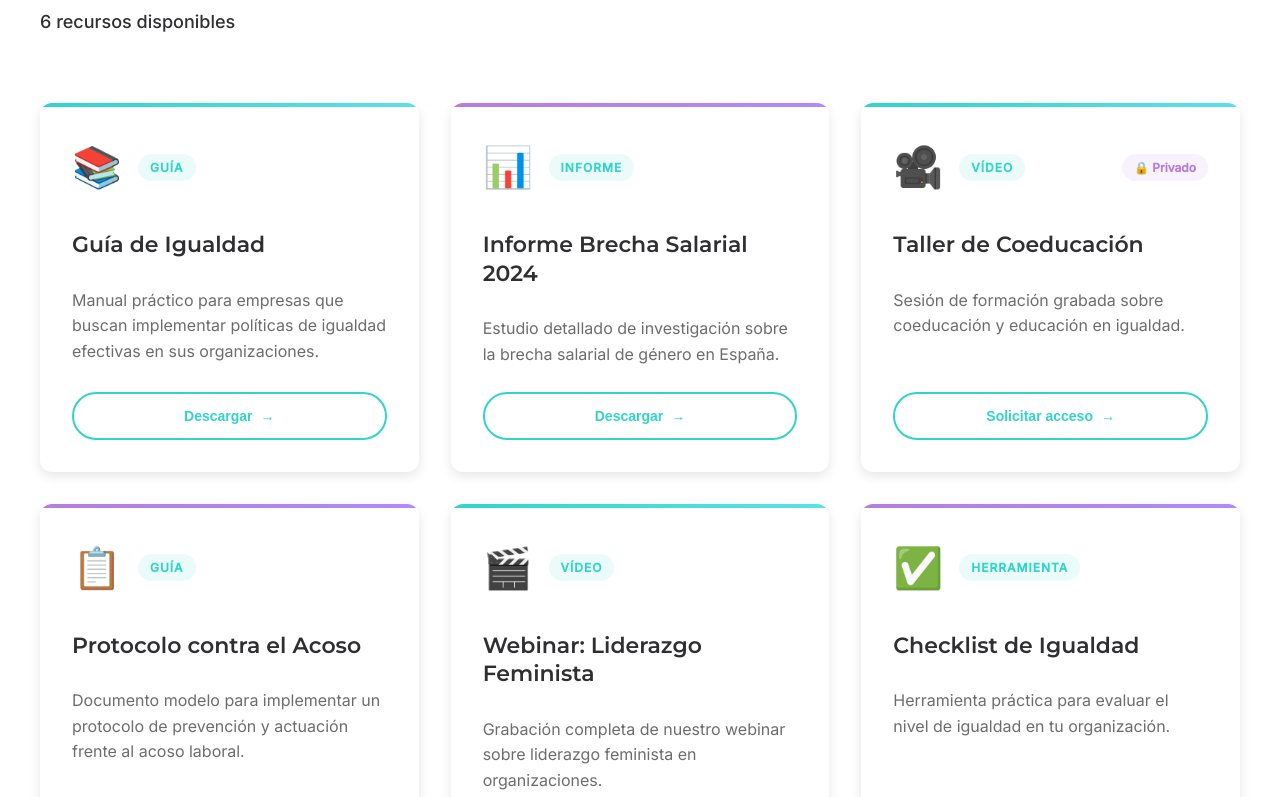
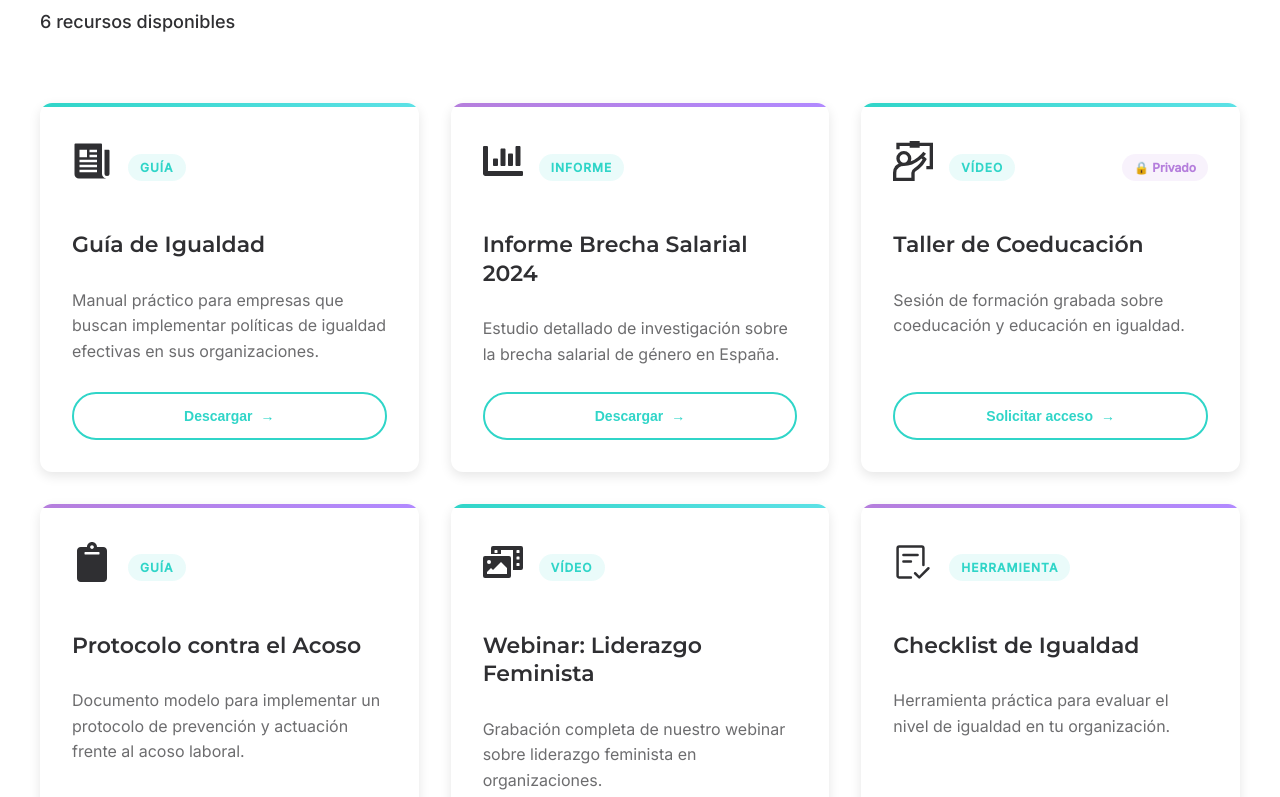
Before and after one commit to Reverso-Social/reverso-social-fe, a React (Vite) app: page /recursos in a window 1280 px wide. Shown: the part 596-1393 px from the top of the page. Built offline with nearby package versions, Linux system fonts and the light colour scheme.

Commit message:
icons in "Recursos" Updated

```diff
--- a/src/pages/ResourcesPage/ResourcesPage.jsx
+++ b/src/pages/ResourcesPage/ResourcesPage.jsx
@@ -1,5 +1,17 @@
 import { Link } from "react-router-dom";
 import "./ResourcesPage.scss";
+import { IoNewspaperSharp } from "react-icons/io5";
+import { FaChartBar } from "react-icons/fa";
+import { GrWorkshop } from "react-icons/gr";
+import { FaClipboard } from "react-icons/fa";
+import { FaPhotoVideo } from "react-icons/fa";
+import { GoChecklist } from "react-icons/go";
+
+
+
+
+
+
 
 export default function ResourcesPage() {
   const resources = [
@@ -8,7 +20,7 @@ export default function ResourcesPage() {
       title: "Guía de Igualdad",
       description: "Manual práctico para empresas que buscan implementar políticas de igualdad efectivas en sus organizaciones.",
       type: "GUÍA",
-      icon: "📚",
+      icon: <IoNewspaperSharp />,
       color: "turquesa",
       fileUrl: "/resources/equality-guide.pdf",
       isPublic: true
@@ -18,7 +30,7 @@ export default function ResourcesPage() {
       title: "Informe Brecha Salarial 2024",
       description: "Estudio detallado de investigación sobre la brecha salarial de género en España.",
       type: "INFORME",
-      icon: "📊",
+      icon: <FaChartBar />,
       color: "lila",
       fileUrl: "/resources/paygap2024.pdf",
       isPublic: true
@@ -28,7 +40,7 @@ export default function ResourcesPage() {
       title: "Taller de Coeducación",
       description: "Sesión de formación grabada sobre coeducación y educación en igualdad.",
       type: "VÍDEO",
-      icon: "🎥",
+      icon: <GrWorkshop />,
       color: "turquesa",
       fileUrl: "/videos/coeducation.mp4",
       isPublic: false
@@ -38,7 +50,7 @@ export default function ResourcesPage() {
       title: "Protocolo contra el Acoso",
       description: "Documento modelo para implementar un protocolo de prevención y actuación frente al acoso laboral.",
       type: "GUÍA",
-      icon: "📋",
+      icon: <FaClipboard />,
       color: "lila",
       fileUrl: "/resources/harassment-protocol.pdf",
       isPublic: true
@@ -48,7 +60,7 @@ export default function ResourcesPage() {
       title: "Webinar: Liderazgo Feminista",
       description: "Grabación completa de nuestro webinar sobre liderazgo feminista en organizaciones.",
       type: "VÍDEO",
-      icon: "🎬",
+      icon: <FaPhotoVideo />,
       color: "turquesa",
       fileUrl: "/videos/feminist-leadership.mp4",
       isPublic: true
@@ -58,7 +70,7 @@ export default function ResourcesPage() {
       title: "Checklist de Igualdad",
       description: "Herramienta práctica para evaluar el nivel de igualdad en tu organización.",
       type: "HERRAMIENTA",
-      icon: "✅",
+      icon: <GoChecklist />,
       color: "lila",
       fileUrl: "/resources/equality-checklist.pdf",
       isPublic: true
```
